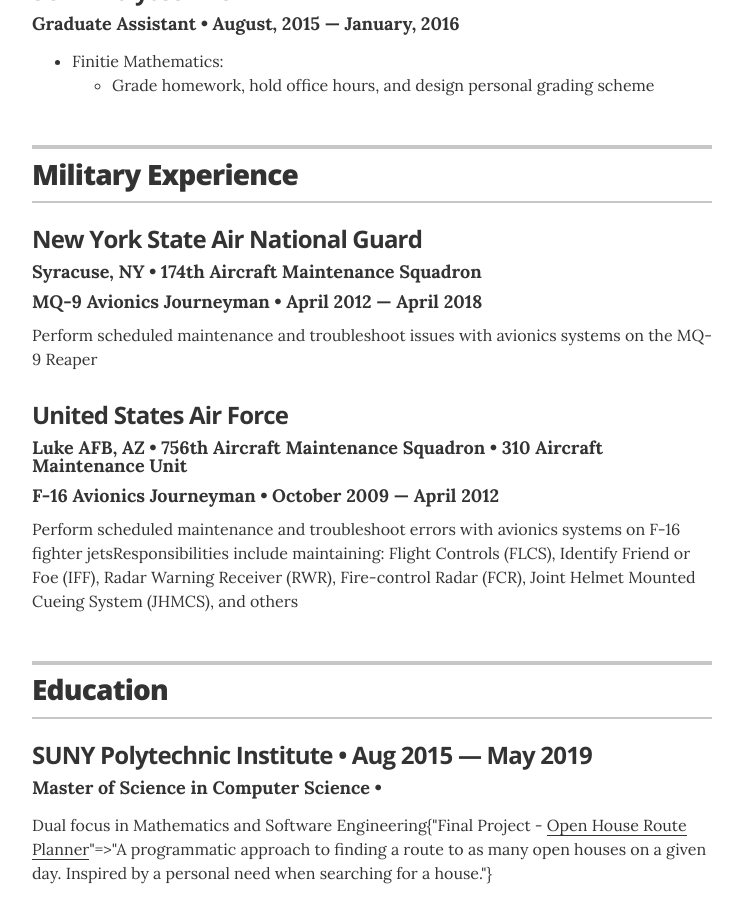
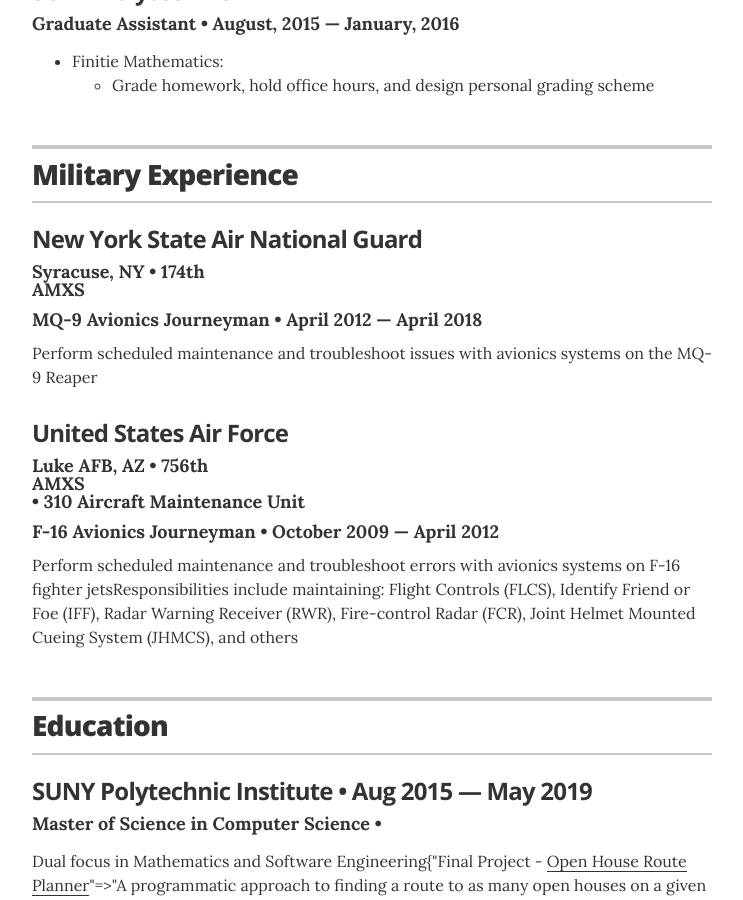
Before and after one commit to apjansing/apjansing.github.io, a Jekyll site: the page built from index.html, in a window 1280 px wide and 900 px high, scrolled down 1533 px. Shown: the whole window, without its empty margins (268-1011 px from the left). Built offline with Jekyll 4.4.1, drawn with Linux system fonts in a browser that asks for light colours.

Commit message:
Attempt to have hover text over AMXS in an attempt to shorten position info

```diff
--- a/_data/military_experience.yml
+++ b/_data/military_experience.yml
@@ -1,5 +1,5 @@
 - company: New York State Air National Guard
-  squadron: 174th Aircraft Maintenance Squadron
+  squadron: 174th <div title="Aircraft Maintenance Squadron">AMXS</div>
   position: MQ-9 Avionics Journeyman
   loc: Syracuse, NY
   date_range:
@@ -9,7 +9,7 @@
     - Perform scheduled maintenance and troubleshoot issues with avionics systems on the MQ-9 Reaper
 
 - company: United States Air Force
-  squadron: 756th Aircraft Maintenance Squadron
+  squadron: 756th <div title="Aircraft Maintenance Squadron">AMXS</div>
   unit: 310 Aircraft Maintenance Unit
   position: F-16 Avionics Journeyman
   loc: Luke AFB, AZ
```
